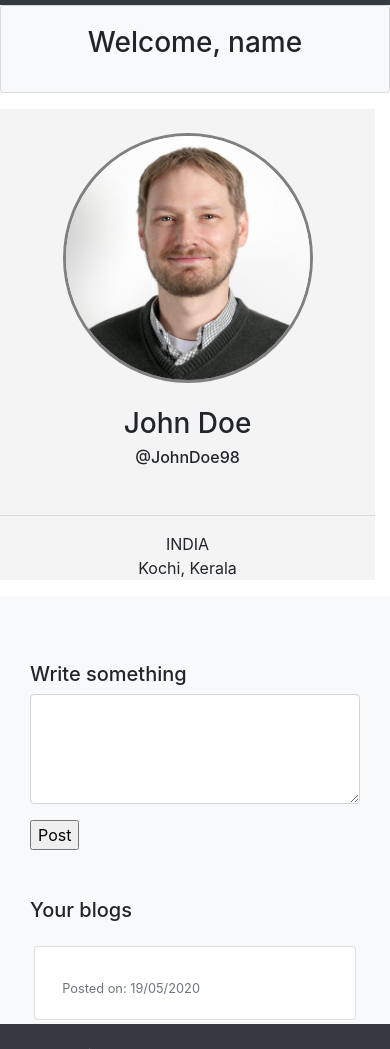
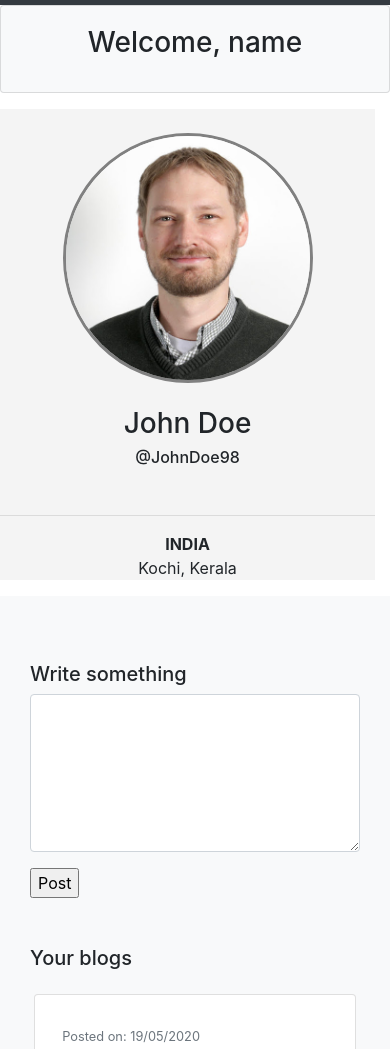
Before and after one commit to iamtusharbala/Blog-It-, a plain HTML site: page home.html in a window 390 px wide. Shown: the part 51-1100 px from the top of the page. Drawn offline with nearby package versions, Linux system fonts and the light colour scheme.

Commit message:
further changes

```diff
--- a/css/style.css
+++ b/css/style.css
@@ -30,3 +30,10 @@
         position: absolute;
     }
 }
+
+
+@media(min-width:767px){
+    .sidebar{
+        margin-left: 10;
+    }
+}
--- a/home.html
+++ b/home.html
@@ -48,7 +48,7 @@
         <div class="container-fluid">
             <div class="row">
                 <!--Sidebar-->
-                <div class="sidebar col-md-3 pl-0">
+                <div class="sidebar col-md-3 col-12 col-sm-12 pl-0">
                     <aside style="background: #f4f4f4;" class="text-center">
                         <div class="profile-picture pt-4">
                             <img src="assets/profile.jpg" id="profilepic-id" class="rounded-circle" width="250"
@@ -60,7 +60,7 @@
                         </div>
                         <hr>
                         <div class="location-details">
-                            <span>INDIA</span>
+                            <strong>INDIA</strong>
                             <p>Kochi, Kerala</p>
                         </div>
                     </aside>
@@ -74,7 +74,7 @@
                             <div id="blog-msg" class="alert"></div>
                             <div class="form-group">
                                 <h5>Write something</h5>
-                                <textarea class="form-control" id="blog-post" rows="4"></textarea>
+                                <textarea class="form-control" id="blog-post" rows="6"></textarea>
                             </div>
                             <input type="button" onclick="postblog()" value="Post">
                         </form>
```
